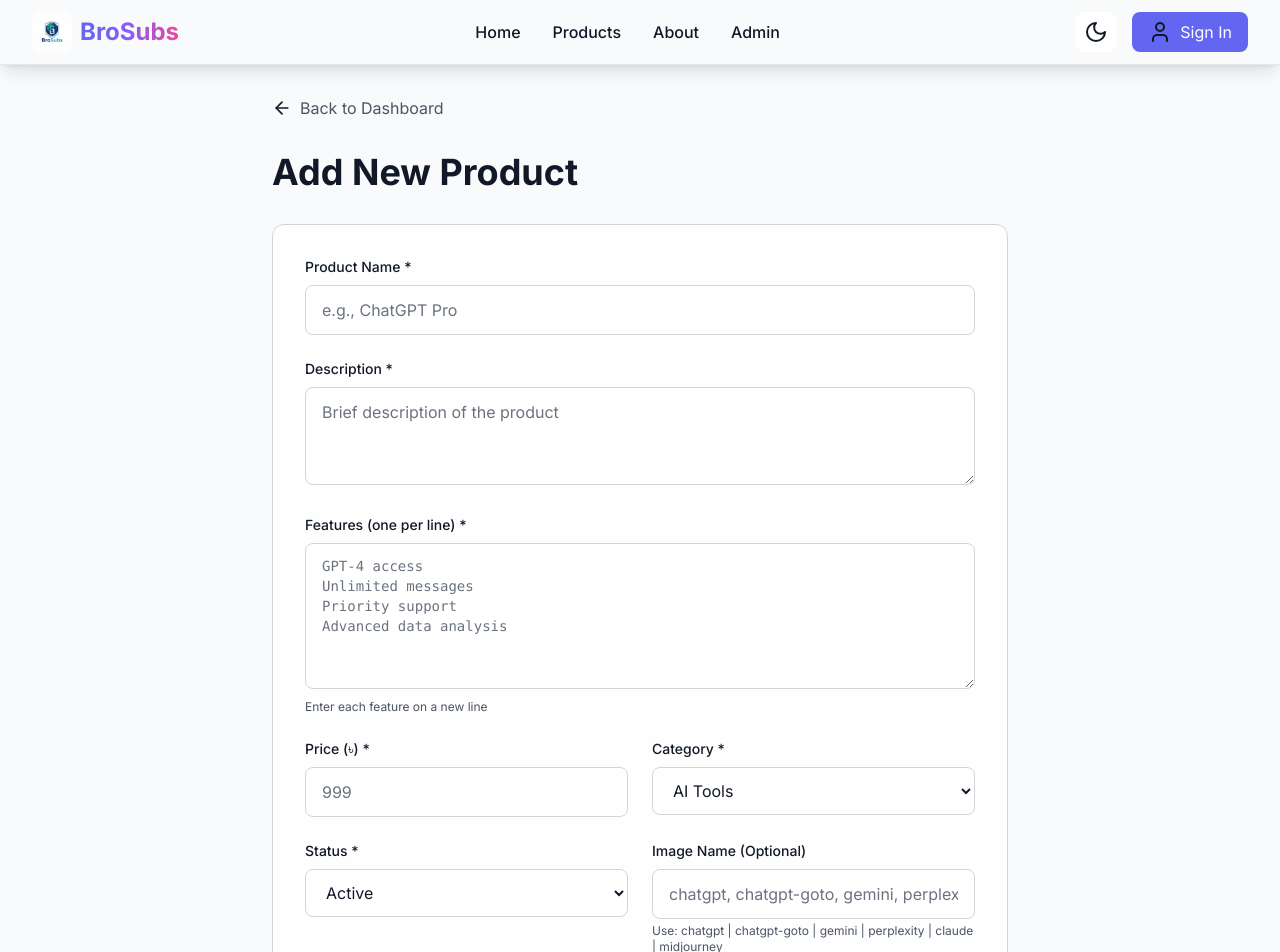
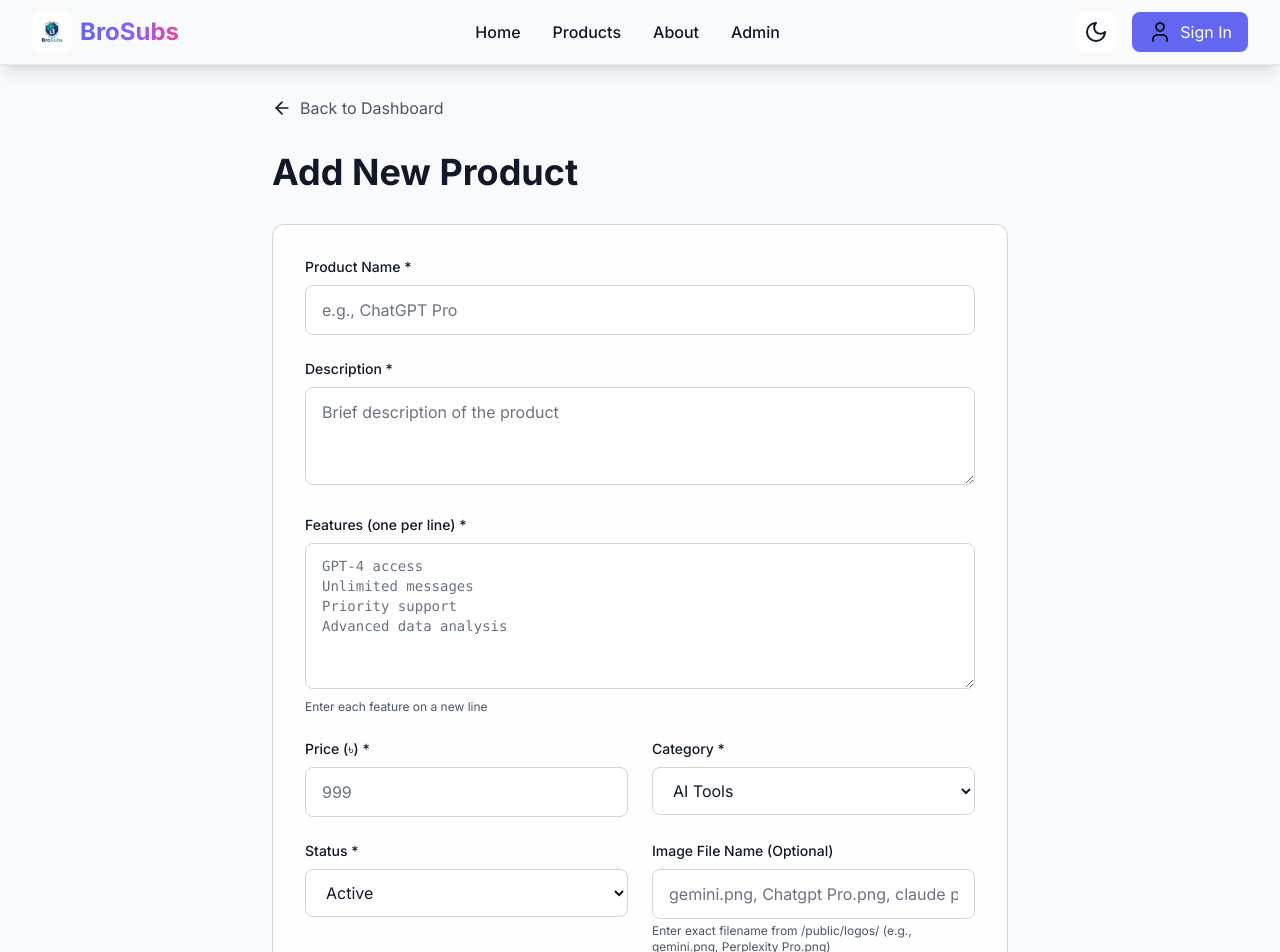
Before and after one commit to Shariar-hash/BroSubs, a Next.js app: page /admin/products/new in a window 1280 px wide. Shown: the top 952 px of the page. Built offline with nearby package versions, Linux system fonts and the light colour scheme; no server answers.

Commit message:
Enable direct image file upload: Admin can now enter exact filename (e.g., gemini.png)

```diff
--- a/app/admin/products/edit/[id]/page.tsx
+++ b/app/admin/products/edit/[id]/page.tsx
@@ -212,16 +212,16 @@ export default function EditProductPage({ params }: { params: { id: string } })
             </div>
 
             <div>
-              <label className="block text-sm font-medium mb-2">Image Name (Optional)</label>
+              <label className="block text-sm font-medium mb-2">Image File Name (Optional)</label>
               <input
                 type="text"
                 name="image"
                 value={formData.image}
                 onChange={handleChange}
                 className="w-full px-4 py-3 bg-gray-800 dark:bg-gray-800 light:bg-gray-50 border border-gray-700 dark:border-gray-700 light:border-gray-300 rounded-lg focus:outline-none focus:border-primary transition-colors text-white dark:text-white light:text-gray-900"
-                placeholder="chatgpt, chatgpt-goto, gemini, perplexity, claude, midjourney"
+                placeholder="gemini.png, Chatgpt Pro.png, claude pro.png"
               />
-              <p className="text-xs text-gray-400 dark:text-gray-400 light:text-gray-600 mt-1">Use: chatgpt | chatgpt-goto | gemini | perplexity | claude | midjourney</p>
+              <p className="text-xs text-gray-400 dark:text-gray-400 light:text-gray-600 mt-1">Enter exact filename from /public/logos/ (e.g., gemini.png, Perplexity Pro.png)</p>
             </div>
           </div>
 
--- a/app/admin/products/new/page.tsx
+++ b/app/admin/products/new/page.tsx
@@ -171,16 +171,16 @@ export default function NewProductPage() {
             </div>
 
             <div>
-              <label className="block text-sm font-medium mb-2">Image Name (Optional)</label>
+              <label className="block text-sm font-medium mb-2">Image File Name (Optional)</label>
               <input
                 type="text"
                 name="image"
                 value={formData.image}
                 onChange={handleChange}
                 className="w-full px-4 py-3 bg-gray-800 border border-gray-700 rounded-lg focus:outline-none focus:border-primary transition-colors"
-                placeholder="chatgpt, chatgpt-goto, gemini, perplexity, claude, midjourney"
+                placeholder="gemini.png, Chatgpt Pro.png, claude pro.png"
               />
-              <p className="text-xs text-gray-400 mt-1">Use: chatgpt | chatgpt-goto | gemini | perplexity | claude | midjourney</p>
+              <p className="text-xs text-gray-400 mt-1">Enter exact filename from /public/logos/ (e.g., gemini.png, Perplexity Pro.png)</p>
             </div>
           </div>
 
--- a/components/ProductCard.tsx
+++ b/components/ProductCard.tsx
@@ -3,7 +3,7 @@
 import { motion } from 'framer-motion'
 import Link from 'next/link'
 import { ArrowRight, Sparkles } from 'lucide-react'
-import { ChatGPTIcon, GeminiIcon, PerplexityIcon, ClaudeIcon, MidjourneyIcon, ChatGPTGotoIcon } from './ProductIcons'
+import Image from 'next/image'
 import CountdownTimer from './CountdownTimer'
 
 interface Product {
@@ -25,16 +25,23 @@ interface ProductCardProps {
 }
 
 const getProductIcon = (imageName?: string) => {
-  const iconClass = "w-full h-full p-4"
-  switch(imageName) {
-    case 'chatgpt': return <ChatGPTIcon className={iconClass} />
-    case 'chatgpt-goto': return <ChatGPTGotoIcon className={iconClass} />
-    case 'gemini': return <GeminiIcon className={iconClass} />
-    case 'perplexity': return <PerplexityIcon className={iconClass} />
-    case 'claude': return <ClaudeIcon className={iconClass} />
-    case 'midjourney': return <MidjourneyIcon className={iconClass} />
-    default: return <div className="text-6xl">🤖</div>
+  if (!imageName) {
+    return <div className="text-6xl">🤖</div>
   }
+
+  return (
+    <Image
+      src={`/logos/${imageName}`}
+      alt="Product Logo"
+      width={256}
+      height={256}
+      className="w-full h-full object-contain scale-110"
+      onError={(e) => {
+        e.currentTarget.style.display = 'none'
+        e.currentTarget.insertAdjacentHTML('afterend', '<div class="text-6xl">🤖</div>')
+      }}
+    />
+  )
 }
 
 const calculateDiscount = (original?: number, current?: number) => {
```
